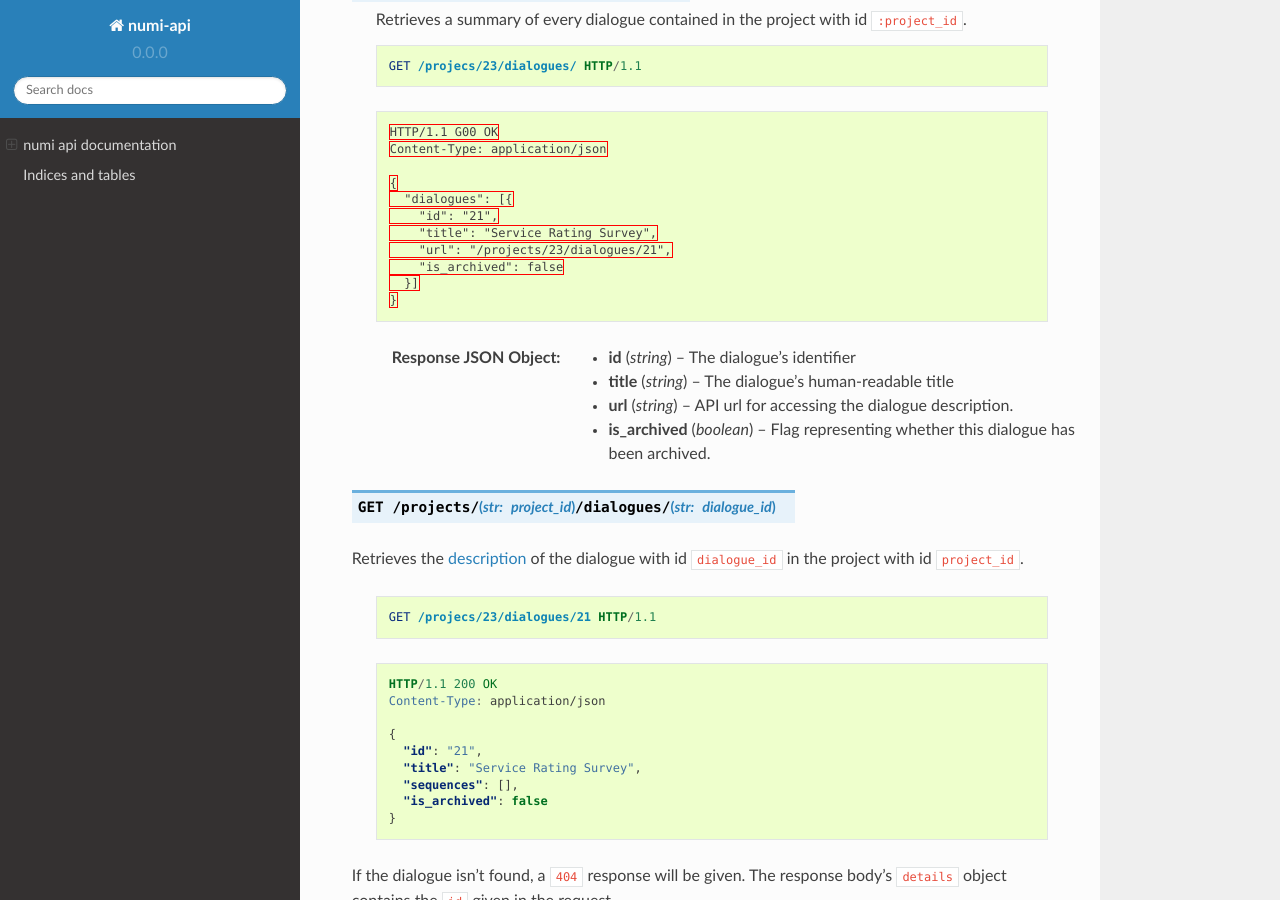
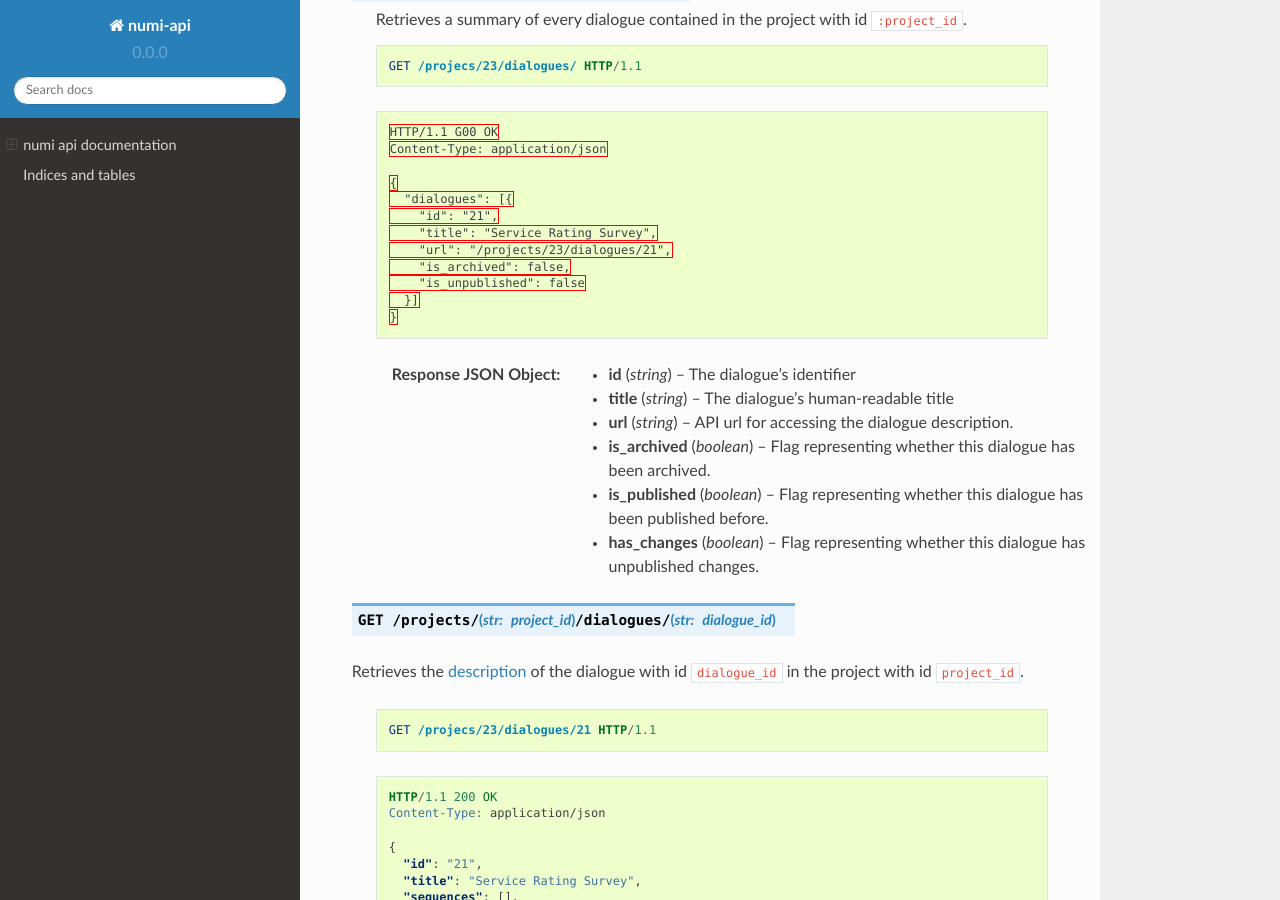
Before and after one commit to praekelt/numi-api, a Sphinx documentation site: the page built from docs/index.rst, in a window 1280 px wide and 900 px high, scrolled down 4168 px. Built offline with Sphinx 7.4.7 and the Read the Docs theme 2.0.0, drawn with Linux system fonts in a browser that asks for light colours.

Commit message:
Update dialogue schema to better represent the dialogue's publish state

```diff
--- a/docs/index.rst
+++ b/docs/index.rst
@@ -243,7 +243,8 @@ Dialogues
          "id": "21",
          "title": "Service Rating Survey",
          "url": "/projects/23/dialogues/21",
-         "is_archived": false
+         "is_archived": false,
+         "is_unpublished": false
        }]
      }
 
@@ -251,6 +252,8 @@ Dialogues
   :>json string title: The dialogue's human-readable title
   :>json string url: API url for accessing the dialogue description.
   :>json boolean is_archived: Flag representing whether this dialogue has been archived.
+  :>json boolean is_published: Flag representing whether this dialogue has been published before.
+  :>json boolean has_changes: Flag representing whether this dialogue has unpublished changes.
 
 
 .. http:get:: /projects/(str:project_id)/dialogues/(str:dialogue_id)
```
Also changed, not shown: 1 other file.
